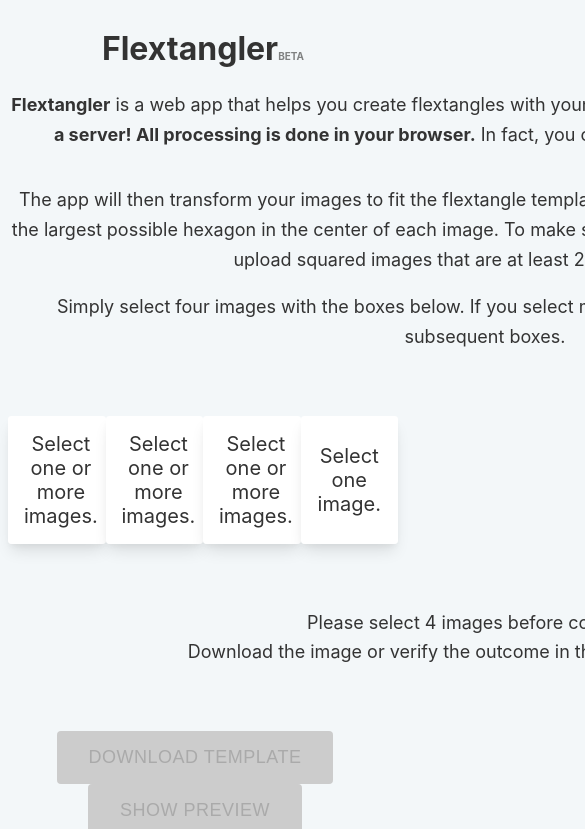
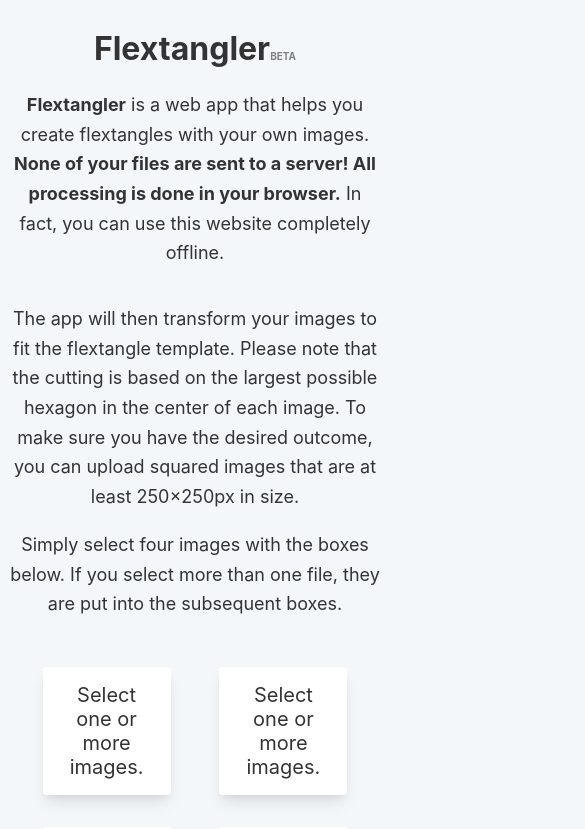
Before and after one commit to JanMalch/flextangler, a Svelte app: page / in a window 390 px wide. Shown: the top 829 px of the page, 585 px wide, since content can reach past the window. Built offline with nearby package versions, Linux system fonts and the light colour scheme.

Commit message:
feat: improve mobile layout

```diff
--- a/public/global.css
+++ b/public/global.css
@@ -36,7 +36,7 @@
 .container {
 	display: block;
 	width: 1400px;
-	max-width: 100vw;
+	max-width: 95vw;
 	margin-left: auto;
 	margin-right: auto;
 }
@@ -68,7 +68,6 @@
 }
 
 p {
-	width: 84ch;
 	margin-left: auto;
 	margin-right: auto;
 	font-size: 18px;
@@ -88,3 +87,9 @@
 	opacity: 0.9;
 	font-size: 0.9em;
 }
+
+@media (min-width: 960px) {
+	p {
+		width: 84ch;
+	}
+}
--- a/src/App.svelte
+++ b/src/App.svelte
@@ -152,4 +152,16 @@
     color: #aaaaaa;
     cursor: not-allowed;
   }
+
+  @media (max-width: 599px) {
+      section {
+          margin: 32px 0;
+      }
+
+      .btn {
+          display: block;
+          width: 80%;
+          margin: 16px auto;
+      }
+  }
 </style>
--- a/src/components/FileInputs.svelte
+++ b/src/components/FileInputs.svelte
@@ -46,6 +46,7 @@
     display: flex;
     align-items: center;
     justify-content: space-evenly;
+      flex-wrap: wrap;
   }
 
   div {
@@ -105,4 +106,10 @@
     top: -9999px;
     left: -9999px;
   }
+
+  @media (max-width: 599px) {
+      div {
+          margin: 1em;
+      }
+  }
 </style>
```
Also changed, not shown: 1 other file (tests, documents, lock files or other folders).
